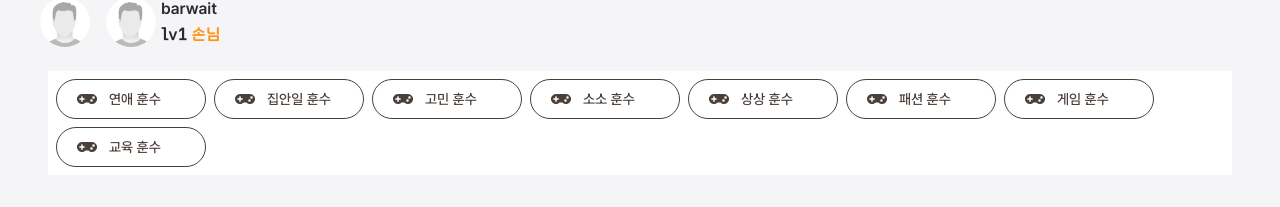
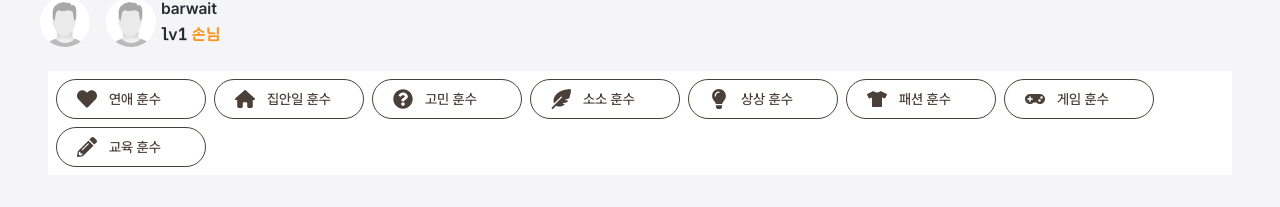
Before and after one commit to OZ-Coding-School/oz_03_collabo-004-FE, a React (Vite) app: page /component in a window 1280 px wide. Shown: the part 565-772 px from the top of the page. Built offline with nearby package versions, Linux system fonts and the light colour scheme.

Commit message:
Style: 더미 전문태그 파일 분리 및 나머지 아이콘 넣음

```diff
--- a/src/common/info/InfoMyPageRight.tsx
+++ b/src/common/info/InfoMyPageRight.tsx
@@ -1,23 +1,13 @@
 import { IoMdArrowDropdown } from "react-icons/io";
 import Button from "../button/Button";
 import { useState } from "react";
-import { FaGamepad } from "react-icons/fa";
 import TagSkill from "../tag/TagSkill";
+import { dummyTags } from "../../data/dummyTags";
 
 const InfoMyPageRight = () => {
     const [isEdit, setIsEdit] = useState<boolean>(false);
     const progress = 15;
     const len = 0;
-    const dummyTags = [
-        { id: 0, icon: <FaGamepad />, text: "연애 훈수" },
-        { id: 1, icon: <FaGamepad />, text: "집안일 훈수" },
-        { id: 2, icon: <FaGamepad />, text: "고민 훈수" },
-        { id: 3, icon: <FaGamepad />, text: "소소 훈수" },
-        { id: 4, icon: <FaGamepad />, text: "상상 훈수" },
-        { id: 5, icon: <FaGamepad />, text: "패션 훈수" },
-        { id: 6, icon: <FaGamepad />, text: "게임 훈수" },
-        { id: 7, icon: <FaGamepad />, text: "교육 훈수" },
-    ];
 
     return (
         <div className="bg-white max-w-[780px] min-h-[270px] rounded-2xl py-5 px-10 flex-col">
--- /dev/null
+++ b/src/data/dummyTags.tsx
@@ -0,0 +1,19 @@
+import { FaGamepad } from "react-icons/fa";
+import { FaHeart } from "react-icons/fa";
+import { FaHouse } from "react-icons/fa6";
+import { FaQuestionCircle } from "react-icons/fa";
+import { FaLightbulb } from "react-icons/fa";
+import { FaTshirt } from "react-icons/fa";
+import { FaPencilAlt } from "react-icons/fa";
+import { FaFeatherPointed } from "react-icons/fa6";
+
+export const dummyTags = [
+    { id: 0, icon: <FaHeart />, text: "연애 훈수" },
+    { id: 1, icon: <FaHouse />, text: "집안일 훈수" },
+    { id: 2, icon: <FaQuestionCircle />, text: "고민 훈수" },
+    { id: 3, icon: <FaFeatherPointed />, text: "소소 훈수" },
+    { id: 4, icon: <FaLightbulb />, text: "상상 훈수" },
+    { id: 5, icon: <FaTshirt />, text: "패션 훈수" },
+    { id: 6, icon: <FaGamepad />, text: "게임 훈수" },
+    { id: 7, icon: <FaPencilAlt />, text: "교육 훈수" },
+];
--- a/src/pages/PageComponent.tsx
+++ b/src/pages/PageComponent.tsx
@@ -12,8 +12,8 @@ import Header from "../common/header/Header";
 import Toast from "../common/toast/Toast";
 import { useModalStore } from "../config/store";
 import { AnimatePresence } from "framer-motion";
-import { FaGamepad } from "react-icons/fa";
 import ContentMyPage from "../common/content/ContentMyPage";
+import { dummyTags } from "../data/dummyTags";
 
 const PageComponent = () => {
     const { modal, setModal } = useModalStore();
@@ -21,16 +21,6 @@ const PageComponent = () => {
     const toastHandler = () => {
         setModal(true);
     };
-    const dummyTags = [
-        { id: 0, icon: <FaGamepad />, text: "연애 훈수" },
-        { id: 1, icon: <FaGamepad />, text: "집안일 훈수" },
-        { id: 2, icon: <FaGamepad />, text: "고민 훈수" },
-        { id: 3, icon: <FaGamepad />, text: "소소 훈수" },
-        { id: 4, icon: <FaGamepad />, text: "상상 훈수" },
-        { id: 5, icon: <FaGamepad />, text: "패션 훈수" },
-        { id: 6, icon: <FaGamepad />, text: "게임 훈수" },
-        { id: 7, icon: <FaGamepad />, text: "교육 훈수" },
-    ];
 
     return (
         <>
```
